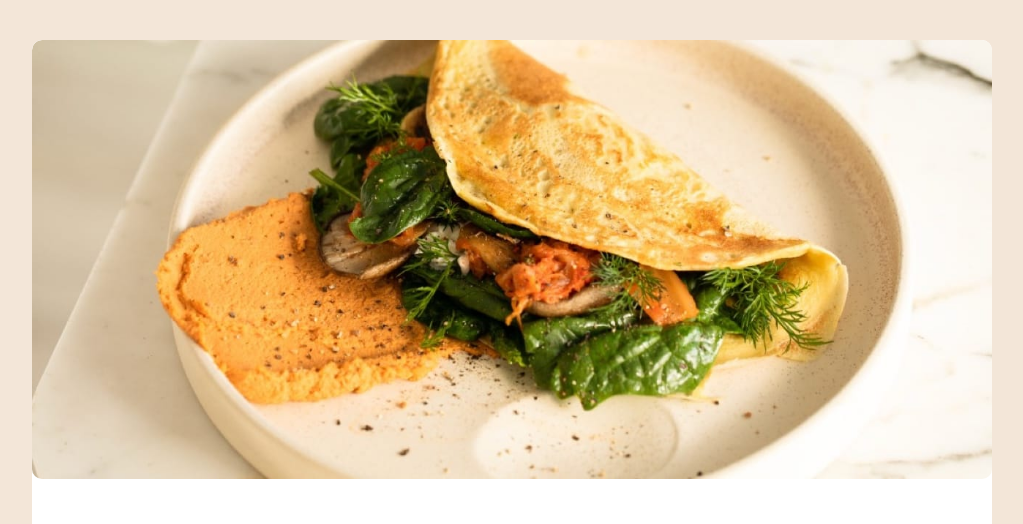
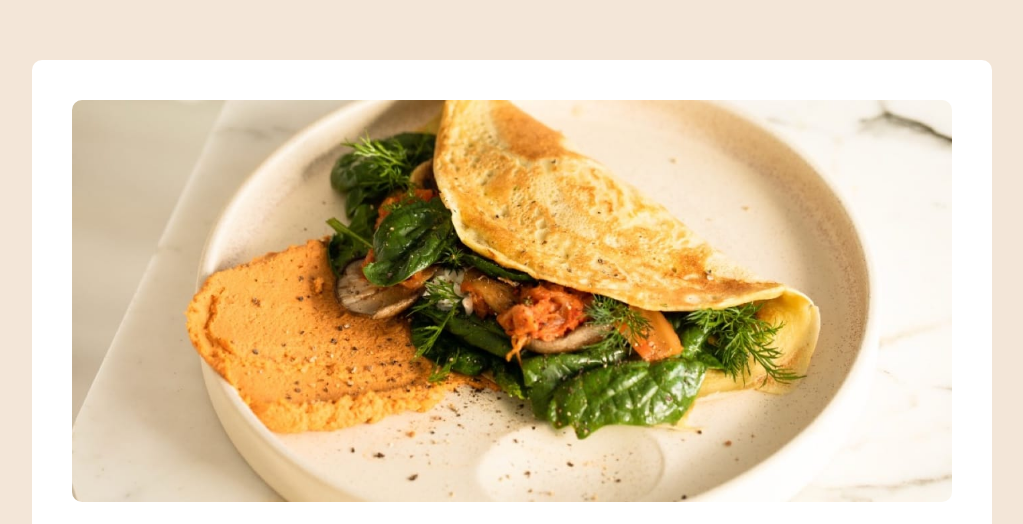
Before and after one commit to dasserban1/recipe-page-main, a plain HTML site: page index.html in a window 1280 px wide. Shown: the top 524 px of the page, without its empty margins (128-1151 px from the left). Drawn offline with Linux system fonts and the light colour scheme.

Commit message:
adding padding to header

```diff
--- a/style.css
+++ b/style.css
@@ -87,6 +87,9 @@ span{
 }
 @media screen and (min-width: 960px) {
     body{
+        padding: 60px;
+    }
+    header, main{
         padding: 40px;
     }
     img{
```
